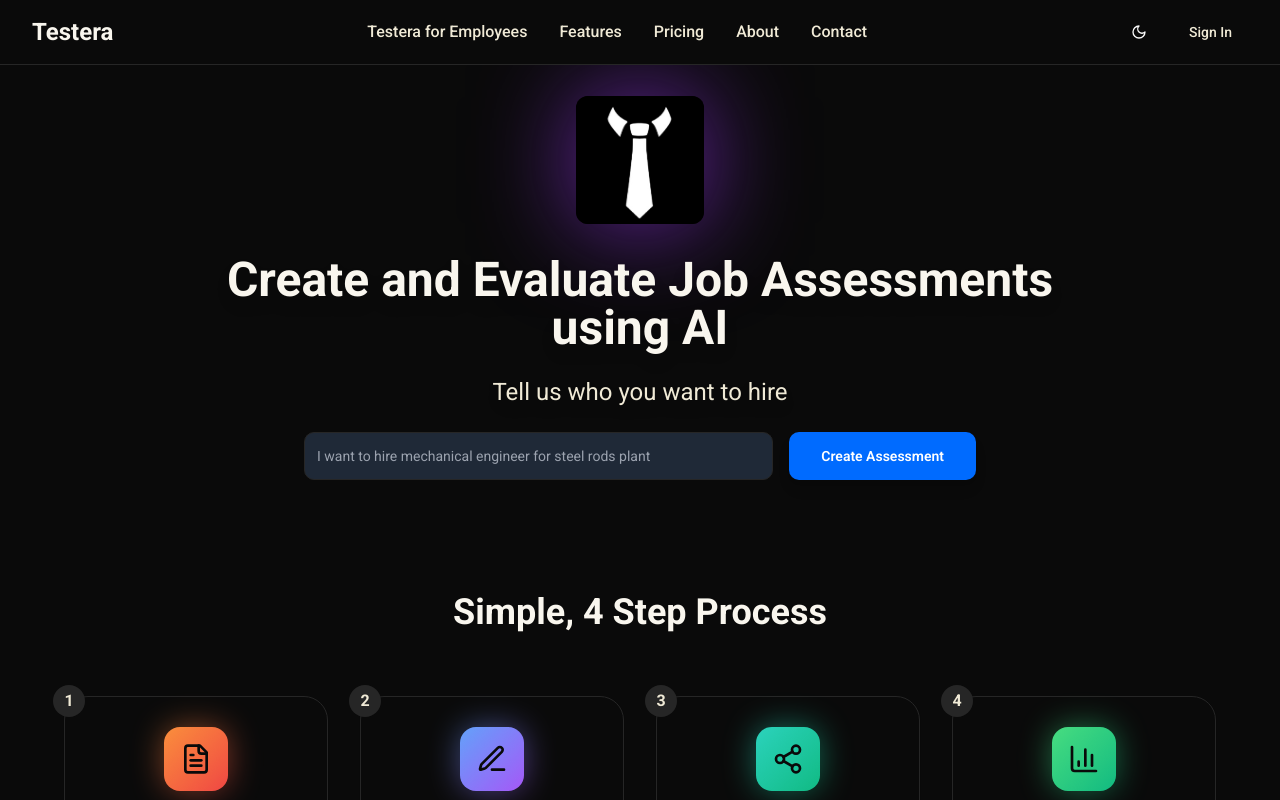
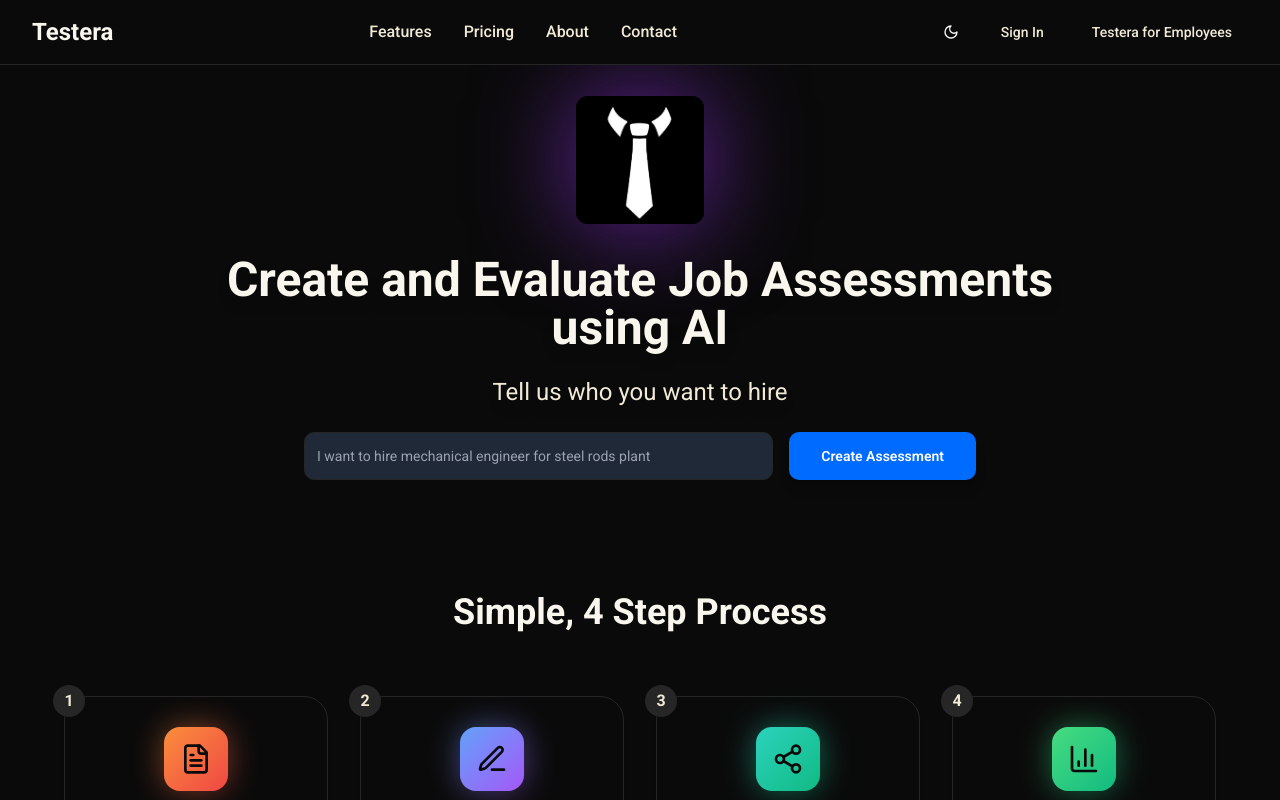
Before and after one commit to MI-utk/talentforge-connector, a React (Vite) app: page / in a window 1280 px wide. Shown: the top 800 px of the page. Built offline with nearby package versions, Linux system fonts and the light colour scheme.

Commit message:
Move Employee Link Position
Rearranged the "Testera for Employees" link to appear after the "Sign In" button in the navigation component. Adjusted the size of the "Testera for Employees" link to match that of the "Sign In" button for consistency.
[skip gpt_engineer]

```diff
--- a/src/components/landing/Navigation.tsx
+++ b/src/components/landing/Navigation.tsx
@@ -14,9 +14,6 @@ export const Navigation = () => {
           </div>
 
           <div className="hidden md:flex items-center space-x-8">
-            <Link to="/employee" className="dark:text-[#F0EAD6] text-[#36454F] font-medium hover:opacity-80 transition-opacity">
-              Testera for Employees
-            </Link>
             <Link to="#features" className="dark:text-[#F0EAD6] text-[#36454F] font-medium hover:opacity-80 transition-opacity">
               Features
             </Link>
@@ -36,6 +33,11 @@ export const Navigation = () => {
             <Button variant="ghost" className="dark:text-[#F0EAD6] text-[#36454F] hover:opacity-80">
               Sign In
             </Button>
+            <Button variant="ghost" asChild>
+              <Link to="/employee" className="dark:text-[#F0EAD6] text-[#36454F] hover:opacity-80">
+                Testera for Employees
+              </Link>
+            </Button>
           </div>
         </div>
       </div>
```
